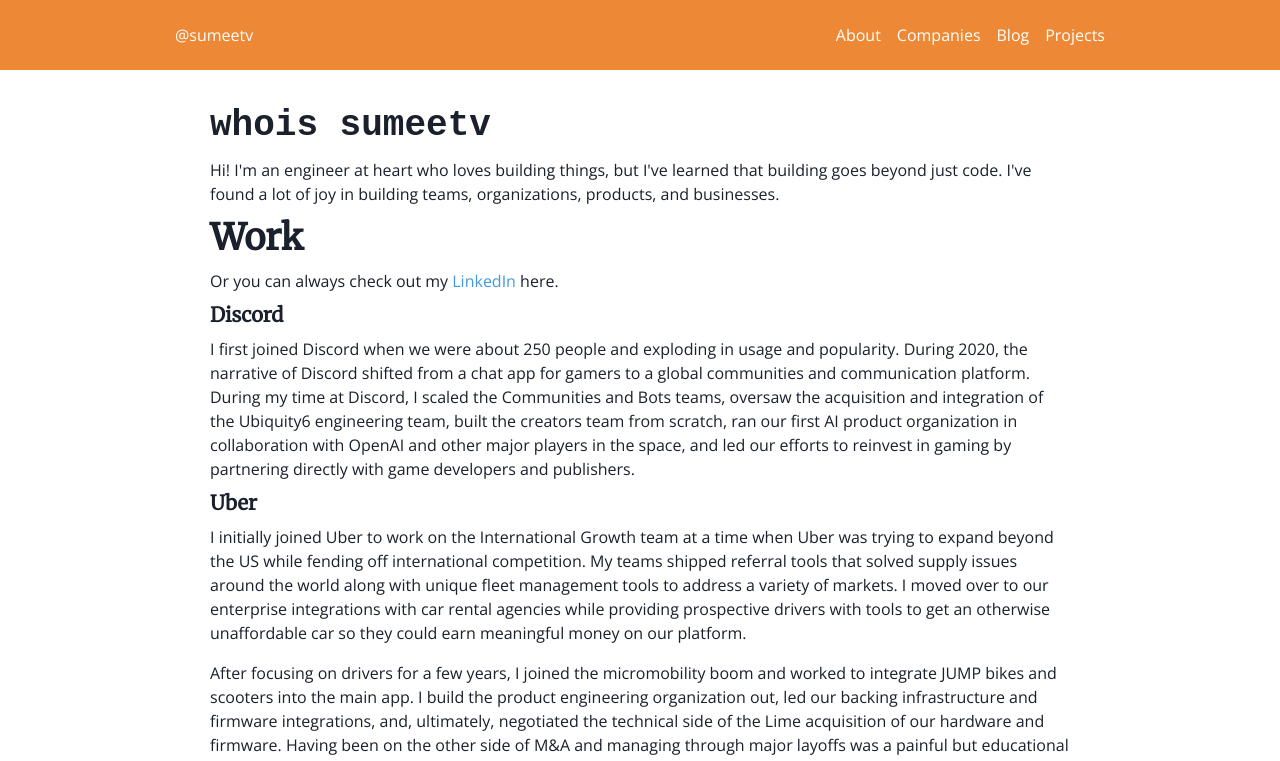
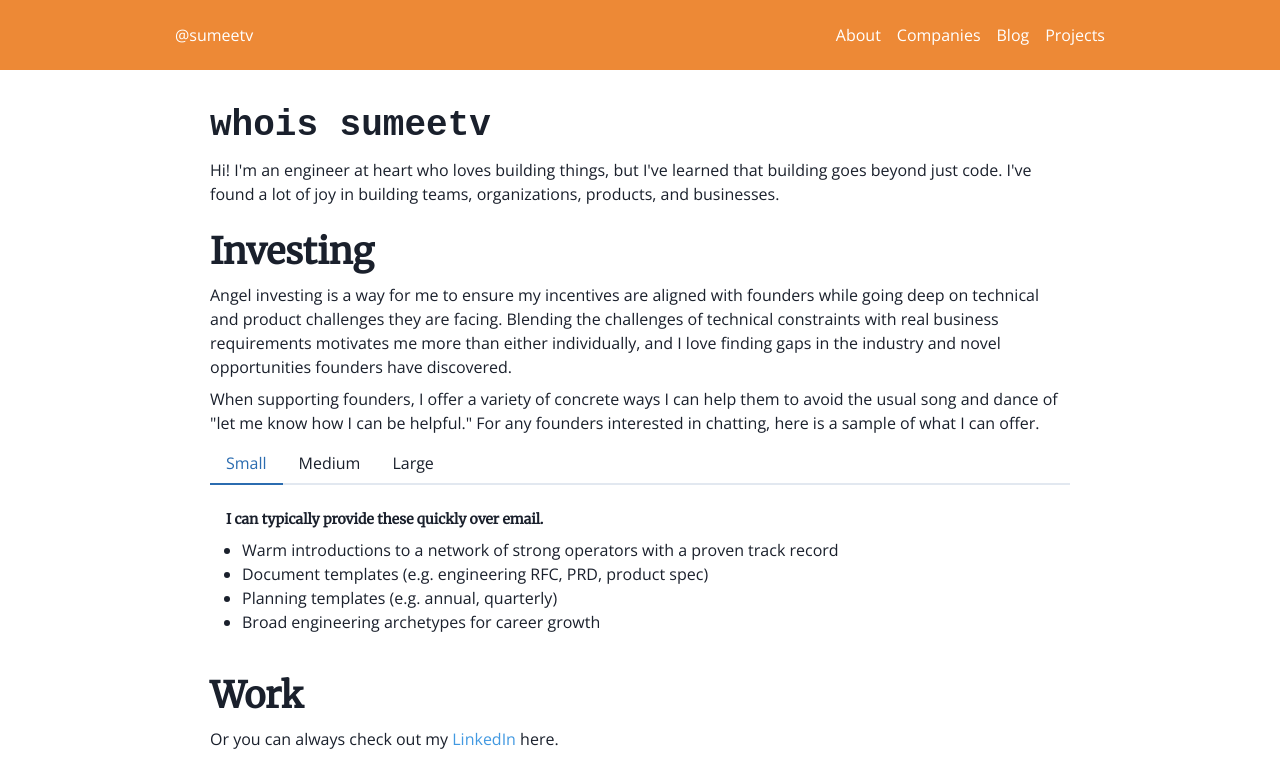
Before and after one commit to sumeetv/chord-finder, a Next.js app: page /about in a window 1280 px wide. Shown: the top 761 px of the page. Built offline with nearby package versions, Linux system fonts and the light colour scheme.

Commit message:
Add tabbed coffee menu for founders

```diff
--- a/src/app/about/page.tsx
+++ b/src/app/about/page.tsx
@@ -1,10 +1,106 @@
 'use client'
 
-import { Heading, Link, ListItem, OrderedList, Text } from "@chakra-ui/react"
+import { Heading, Link, ListItem, Tab, TabList, TabPanel, TabPanels, Tabs, Text, UnorderedList } from "@chakra-ui/react"
 import NextLink from "next/link"
 import React from "react"
 
 export default function Page() {
+    const headingPadding = "1.5rem";
+    const paragraphPadding = "0.5rem";
+
+    const coffeeMenu =
+        <Tabs pt={paragraphPadding}>
+            <TabList>
+                <Tab>Small</Tab>
+                <Tab>Medium</Tab>
+                <Tab>Large</Tab>
+            </TabList>
+
+            <TabPanels>
+                <TabPanel>
+                    <Heading size='xs'>
+                        {`I can typically provide these quickly over email.`}
+                    </Heading>
+                    <UnorderedList>
+                    <ListItem>
+                            <Text>
+                                {`Warm introductions to a network of strong operators with a proven track record`}
+                            </Text>
+                        </ListItem>
+                        <ListItem>
+                            <Text>
+                                {`Document templates (e.g. engineering RFC, PRD, product spec)`}
+                            </Text>
+                        </ListItem>
+                        <ListItem>
+                            <Text>
+                                {`Planning templates (e.g. annual, quarterly)`}
+                            </Text>
+                        </ListItem>
+                        <ListItem>
+                            <Text>
+                                {`Broad engineering archetypes for career growth`}
+                            </Text>
+                        </ListItem>
+                    </UnorderedList>
+                </TabPanel>
+                <TabPanel>
+                    <Heading size='xs'>
+                        {`These tend do be working sessions or longer async discussions.`}
+                    </Heading>
+                    <UnorderedList>
+                        <ListItem>
+                            <Text>
+                                {`Pitch deck runthrough`}
+                            </Text>
+                        </ListItem>
+                        <ListItem>
+                            <Text>
+                                {`One-off coaching sessions`}
+                            </Text>
+                        </ListItem>
+                        <ListItem>
+                            <Text>
+                                {`Vetting a potential hire / helping with an interview`}
+                            </Text>
+                        </ListItem>
+                        <ListItem>
+                            <Text>
+                                {`Giving feedback on a technical approach`}
+                            </Text>
+                        </ListItem>
+                    </UnorderedList>
+                </TabPanel>
+                <TabPanel>
+                    <Heading size='xs'>
+                        {`Longer term projects for companies I advise.`}
+                    </Heading>
+                    <UnorderedList>
+                        <ListItem>
+                            <Text>
+                                {`Developing custom engineering ladders with variable flexiblity and archetypes`}
+                            </Text>
+                        </ListItem>
+                        <ListItem>
+                            <Text>
+                                {`Develping a new hiring process for a given role or job family`}
+                            </Text>
+                        </ListItem>
+                        <ListItem>
+                            <Text>
+                                {`Collaborating on company strategy, planning, and goals`}
+                            </Text>
+                        </ListItem>
+                        <ListItem>
+                            <Text>
+                                {`Iterating on a GTM plan based on consumer feedback and industry trends`}
+                            </Text>
+                        </ListItem>
+                    </UnorderedList>
+                </TabPanel>
+            </TabPanels>
+        </Tabs>
+
     return (
         <div>
             <Heading fontFamily={'monospace'}>
@@ -14,7 +110,22 @@
                 {`Hi! I'm an engineer at heart who loves building things, but I've learned that building goes beyond
                 just code. I've found a lot of joy in building teams, organizations, products, and businesses.`}
             </Text>
-            <Heading>
+            <Heading pt={headingPadding}>
+                {`Investing`}
+            </Heading>
+            <Text>
+                {`Angel investing is a way for me to ensure my incentives are aligned with founders while going deep on technical
+                and product challenges they are facing. Blending the challenges of technical constraints with real business requirements
+                motivates me more than either individually, and I love finding gaps in the industry and novel opportunities founders
+                have discovered.`}
+            </Text>
+            <Text pt={paragraphPadding}>
+                {`When supporting founders, I offer a variety of concrete ways I can help them to avoid the usual
+                song and dance of "let me know how I can be helpful." For any founders interested in chatting, here is a sample of
+                what I can offer.`}
+            </Text>
+            {coffeeMenu}
+            <Heading pt={headingPadding}>
                 {`Work`}
             </Heading>
             <Text>
@@ -24,7 +135,7 @@
                 </Link>
                 {` here.`}
             </Text>
-            <Heading size={'md'}>
+            <Heading size={'md'} pt={headingPadding}>
                 {`Discord`}
             </Heading>
             <Text>
@@ -35,7 +146,7 @@
                 product organization in collaboration with OpenAI and other major players in the space, and led our efforts
                 to reinvest in gaming by partnering directly with game developers and publishers.`}
             </Text>
-            <Heading size={'md'}>
+            <Heading size={'md'} pt={headingPadding}>
                 {`Uber`}
             </Heading>
             <Text>
@@ -45,14 +156,14 @@
                 over to our enterprise integrations with car rental agencies while providing prospective drivers with tools
                 to get an otherwise unaffordable car so they could earn meaningful money on our platform.`}
             </Text>
-            <Text paddingTop={'1rem'}>
+            <Text pt={paragraphPadding}>
                 {`After focusing on drivers for a few years, I joined the micromobility boom and worked to integrate JUMP bikes
                 and scooters into the main app. I build the product engineering organization out, led our backing infrastructure
                 and firmware integrations, and, ultimately, negotiated the technical side of the Lime acquisition of our hardware
                 and firmware. Having been on the other side of M&A and managing through major layoffs was a painful but educational
                 experience.`}
             </Text>
-            <Heading size={'md'}>
+            <Heading size={'md'} pt={headingPadding}>
                 {`Meta`}
             </Heading>
             <Text>
@@ -64,17 +175,6 @@
                 reboot the Groups product and shipped the first rich React Native integration in a core Facebook app to power a
                 new standalone Groups app.`}
             </Text>
-            <Heading>
-                {`Investing`}
-            </Heading>
-            <Text>
-                {`Angel investing is a way for me to ensure my incentives are aligned with founders while going deep on technical
-                and product challenges they are facing. Blending the challenges of technical constraints with real business requirements
-                motivates me more than either individually, and I love finding gaps in the industry and novel opportunities founders
-                have discovered. When supporting founders, I offer a variety of concrete ways I can help them to avoid the usual
-                song and dance of "let me know how I can be helpful." At the end of the day, I make it my priority to ensure their
-                success.`}
-            </Text>
         </div>
     )
 }
--- a/src/app/theme.tsx
+++ b/src/app/theme.tsx
@@ -1,4 +1,4 @@
-import { extendTheme, Heading } from '@chakra-ui/react'
+import { extendTheme } from '@chakra-ui/react'
 import { defaultFont, headerFont } from './font'
 
 const theme = extendTheme({
```
